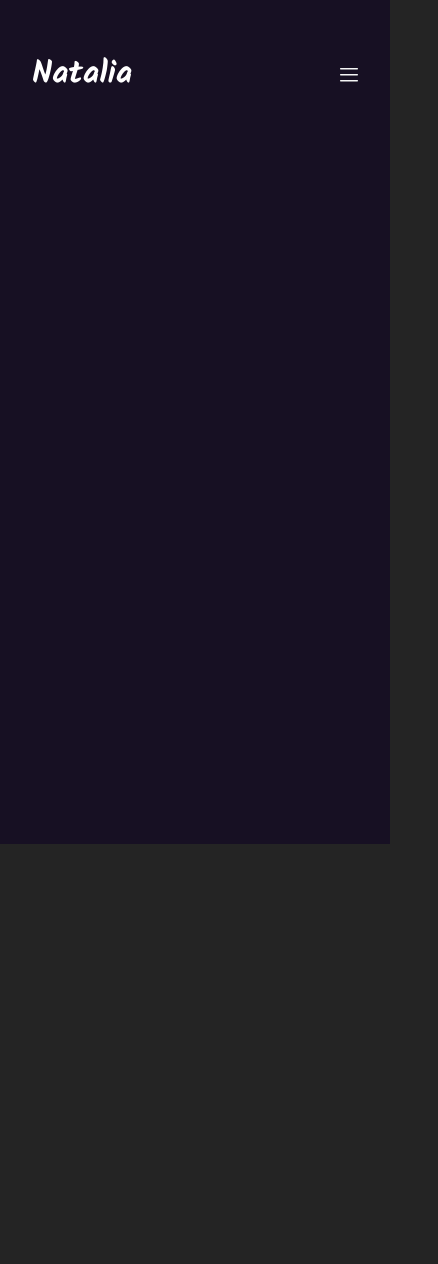
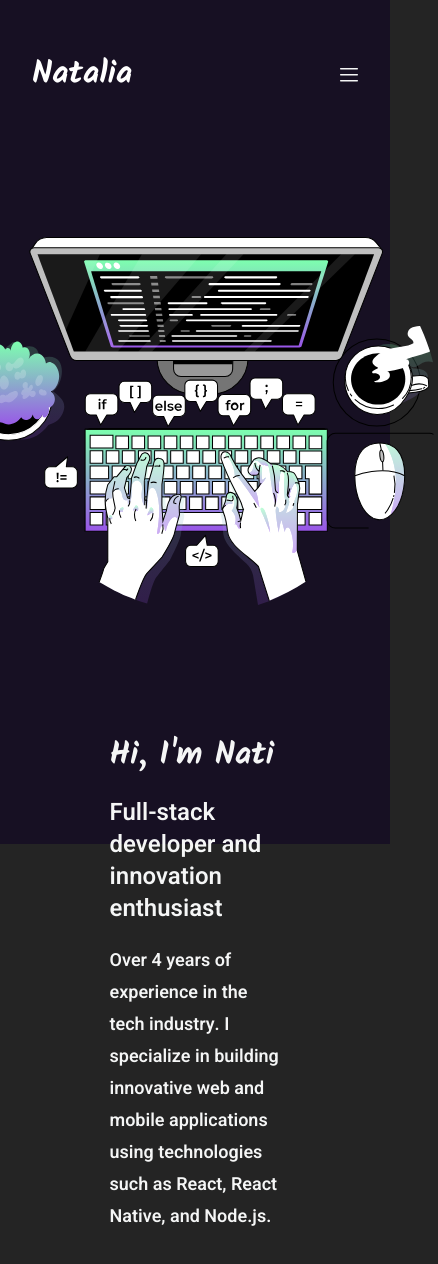
Before and after one commit to NOBarbosa/portfolio, a React (Vite) app: page / in a window 390 px wide. Shown: the top 1264 px of the page, 438 px wide, since content can reach past the window. Before the commit the page ends 844 px from the top, so only its background shows below. Built offline with nearby package versions, Linux system fonts and the light colour scheme.

Commit message:
feat: Introduction section

```diff
--- a/src/App.tsx
+++ b/src/App.tsx
@@ -1,9 +1,11 @@
 import { Header } from "./components/Header/Header";
+import { IntroductionSection } from "./components/Introduction/IntroductionSection";
 
 function App() {
   return (
     <main>
       <Header />
+      <IntroductionSection />
     </main>
   );
 }
--- a/src/components/Header/header.module.scss
+++ b/src/components/Header/header.module.scss
@@ -28,7 +28,7 @@
   }
 }
 
-@media only screen and (max-width: 600px) {
+@media only screen and (max-width: 900px) {
   .header {
     img {
       display: block;
--- /dev/null
+++ b/src/components/Introduction/IntroductionSection.tsx
@@ -0,0 +1,21 @@
+import TypeIcon from "../../assets/type.svg";
+import s from "./introduction-section.module.scss";
+
+export function IntroductionSection() {
+  return (
+    <div className={s.content}>
+      <section className={s.section}>
+        <img src={TypeIcon} />
+      </section>
+      <div className={s.textContent}>
+        <h1>Hi, I'm Nati</h1>
+        <h2>Full-stack developer and innovation enthusiast</h2>
+        <p>
+          Over 4 years of experience in the tech industry. I specialize in
+          building innovative web and mobile applications using technologies
+          such as React, React Native, and Node.js.
+        </p>
+      </div>
+    </div>
+  );
+}
--- /dev/null
+++ b/src/components/Introduction/introduction-section.module.scss
@@ -0,0 +1,40 @@
+.content {
+  display: flex;
+  padding: 4.8rem 2.4rem;
+
+  margin: 0 auto;
+  flex-direction: row-reverse;
+  justify-content: center;
+  align-items: center;
+  gap: 10rem;
+  .textContent {
+    max-width: 50%;
+    h1 {
+      font-family: "Kalam", cursive;
+      font-size: 3.2rem;
+    }
+  }
+  img {
+    height: 417px;
+  }
+}
+
+@media only screen and (max-width: 900px) {
+  .content {
+    // padding: 4.8rem 2.4rem;
+    display: flex;
+    flex-direction: column;
+    .section {
+      width: 100%;
+      display: flex;
+      justify-content: center;
+      align-items: center;
+      .textContent {
+        width: 100%;
+        img {
+          height: 266px;
+        }
+      }
+    }
+  }
+}
--- a/src/styles/index.css
+++ b/src/styles/index.css
@@ -24,6 +24,7 @@
 
 html{
     font-size: 62.5%;
+    overflow-y: hidden;
 }
 
 body {
```
